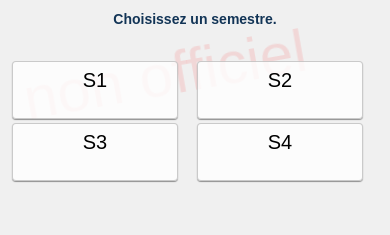
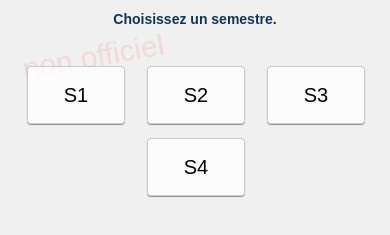
Before and after one commit to Lyswenn/travailcompensatoire5, a plain HTML site: page index.html in a window 390 px wide. Shown: the part 125-360 px from the top of the page. Drawn offline with Linux system fonts and the light colour scheme; no server answers.

Commit message:
Add files via upload

```diff
--- a/styles/stylemobile.css
+++ b/styles/stylemobile.css
@@ -31,30 +31,29 @@
         width: 40px;
     }
 
-    h3 {
-        /* display: none; */
-    }
 
     #semestres {
         display: flex;
         align-items: stretch;
         width: 100%;
         padding: 0;
-        flex-wrap: nowrap;
-        justify-content: space-around;
+        flex-wrap: wrap;
+        /* justify-content: space-evenly; */
     }
 
     #semestres > div {
-        width: 50%;
+        width: 100px;
+        margin: 5px 10px;
         font-size: 20px;
         padding: 0;
+        /* margin: 10px; */
     }
 
     label {
-        /* height: 40px; */
+        height: 40px;
+        width: 100%;
         box-shadow: 0 1px 1px rgba(0,0,0,0.4);
-        margin: 10px;
-        line-height: 20px;
+        line-height: 40px;
     }
 
 
@@ -71,7 +70,7 @@
 
 
     #nonOfficiel {
-        font-size: 60px;
+        font-size: 30px;
         margin-top: 10%;
     }
 
```
